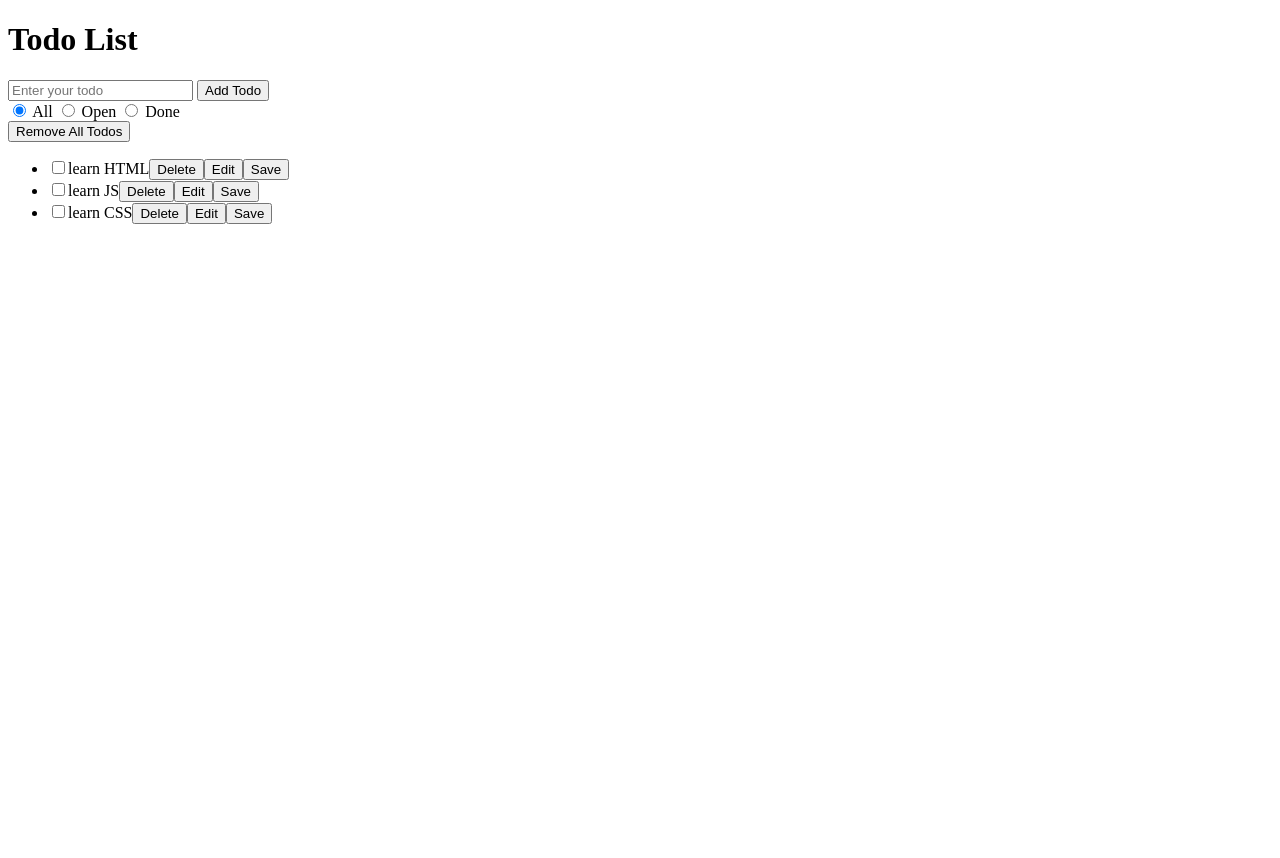
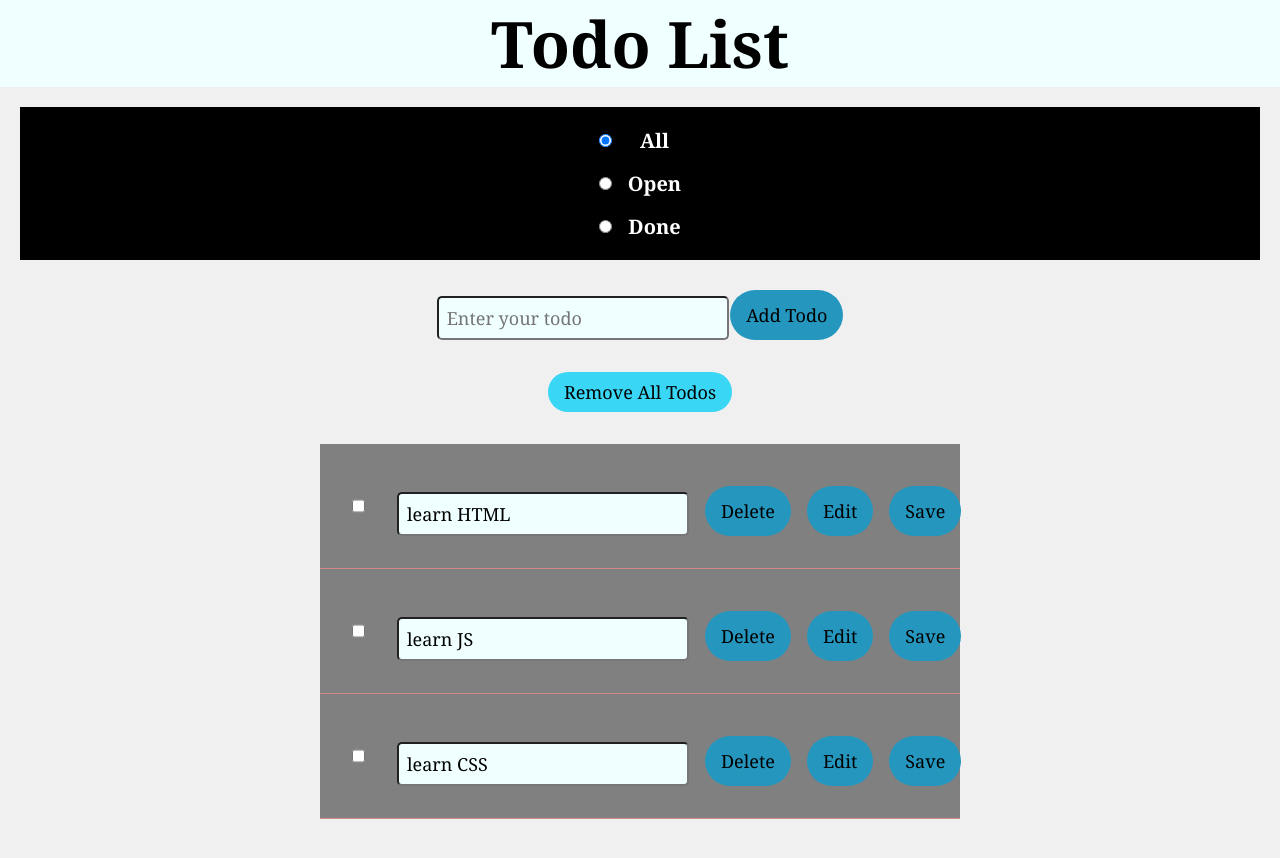
Before and after one commit to Mariana-x1/web-apps-foundation, a plain HTML site: page todoApp/index.html in a window 1280 px wide. Before the commit the page ends 800 px from the top, so only its background shows below. Drawn offline with Linux system fonts and the light colour scheme.

Commit message:
add style.css

```diff
--- a/todoApp/index.html
+++ b/todoApp/index.html
@@ -9,12 +9,8 @@
 </head>
 
 <body>
-    <h1>Todo List</h1>
-    <form id="todo-form">
-        <input type="text" id="todo-input" placeholder="Enter your todo">
-        <button onclick="addTodo()">Add Todo</button>
-    </form>
-    <div>
+    <h1 class="todoList-title ">Todo List</h1>
+    <div class="input-radiofelder">
         <input type="radio" id="all" name="filter" value="All" checked>
         <label for="all">All</label>
 
@@ -24,12 +20,17 @@
         <input type="radio" id="done" name="filter" value="Done">
         <label for="done">Done</label>
     </div>
+    <form id="todo-form">
+        <input type="text" id="todo-input" placeholder="Enter your todo">
+        <button onclick="addTodo()">Add Todo</button>
+    </form>
+
 
     <!-- Remove All Todos button -->
-    <button id="remove-all-btn">Remove All Todos</button>
+    <button class="remove-button" id="remove-all-btn">Remove All Todos</button>
 
 
-    <ul id="todo-list">
+    <ul id="todo-list" class="container">
         <!-- Todos will be dynamically added here -->
     </ul>
 
--- a/todoApp/script.js
+++ b/todoApp/script.js
@@ -22,7 +22,7 @@ function saveTodosToLocalStorage() {
 function displayTodos(filter = "All") {
   // Get the element where we'll display the todos
   const todoList = document.querySelector("#todo-list");
-
+  todoList.classList.add("todolist");
   // Clear the existing content
   todoList.innerText = "";
   //todoList.addEventListener("submit", updateTodo); ////////////////////////////**************** */
@@ -49,22 +49,28 @@ function displayTodos(filter = "All") {
     checkbox.id = "todo-" + todo.id;
     // Set the checked status based on the todo's done property
     checkbox.checked = todo.done;
-    checkbox.todoObj = todo;
+    //checkbox.todoObj = todo;
 
     //jedes Element braucht ein label mit for-Atribute (dieses zeigt auf die ID des input-Elements)
     const label = document.createElement("label");
+
     label.htmlFor = checkbox.id;
     li.append(checkbox, label);
     todoList.append(li);
 
     // Create an input field for editing the description
     const inputField = document.createElement("input");
+    inputField.classList.add("style-color-inputfield");
     inputField.type = "text";
     inputField.value = todo.description;
     inputField.setAttribute("readonly", true); // Set as readonly initially
+    if (todo.done) {
+      inputField.classList.add("done");
+    }
 
     // Create an edit button
     const editButton = document.createElement("button");
+    editButton.classList.add("editbtnstyle");
     editButton.textContent = "Edit";
     editButton.addEventListener("click", function () {
       editTodoDescription(inputField);
@@ -76,6 +82,7 @@ function displayTodos(filter = "All") {
     });
 
     const saveButton = document.createElement("button");
+    saveButton.classList.add("savebtnstyle");
     saveButton.textContent = "Save";
     saveButton.addEventListener(
       "click",
@@ -95,13 +102,16 @@ function displayTodos(filter = "All") {
         todo.done = this.checked;
         if (this.checked) {
           // Wenn die Checkbox überprüft ist, fügen Sie die Klasse 'done' hinzu, um den Text durchzustreichen
-          // li.classList.add(".done");
-          //li.style.textDecoration = "line-through";
+          // li.classList.add("done");
+          inputField.classList.add("done");
+          // li.style.textDecoration = "line-through";
         } else {
           // Wenn die Checkbox nicht überprüft ist, entfernen Sie die Klasse 'done'
           // li.classList.remove("done");
-          //li.style.textDecoration = "none";
+          inputField.classList.remove("done");
+          // li.style.textDecoration = "none";
         }
+
         displayTodos(filter); // Update the display after todo is toggled
         saveTodosToLocalStorage();
       })
@@ -123,8 +133,9 @@ function displayTodos(filter = "All") {
     });
 
     // Set the text content of the list item to the todo text
-    li.textContent = todo.description;
+    // li.textContent = todo.description;
     li.prepend(checkbox); // Prepend the checkbox to the list item
+    li.append(inputField);
     li.appendChild(deleteButton);
     li.appendChild(editButton);
     li.appendChild(saveButton);
@@ -135,6 +146,7 @@ function displayTodos(filter = "All") {
 
 // Event listener for form submission
 const todoForm = document.querySelector("#todo-form");
+todoForm.classList.add("todoformstyle");
 todoForm.addEventListener("submit", addTodo);
 
 // Function to add a new todo
@@ -142,6 +154,7 @@ function addTodo(event) {
   event.preventDefault();
   // Get the input field for the todo
   const todoInput = document.querySelector("#todo-input");
+
   // const todoForm = document.querySelector("#todo-form");
   // Get the trimmed value of the input field (trim trailing spaces)
   const todoText = todoInput.value.trim();
--- a/todoApp/style.css
+++ b/todoApp/style.css
@@ -1,3 +1,115 @@
-/* .done {
+* {
+  margin: 0;
+  padding: 0;
+  box-sizing: border-box;
+  list-style: none;
+  text-decoration: none;
+  font-family: Georgia, "Times New Roman", Times, serif;
+}
+
+body {
+  background-color: #f0f0f0;
+}
+
+.container {
+  background-color: gray;
+  margin-top: 20px;
+  border: none;
+  display: block;
+}
+
+.done {
   text-decoration: line-through;
-} */
+  border: 1px solid aqua;
+}
+
+input[type="text"] {
+  padding: 8px;
+  margin-top: 1rem;
+  background-color: azure;
+  color: black;
+  border-radius: 5px;
+  font-size: large;
+}
+
+button {
+  padding: 8px 16px;
+  margin-top: 10px;
+  background-color: #2596be;
+  color: black;
+  border: none;
+  border-radius: 60px;
+  cursor: pointer;
+  display: block;
+  justify-content: center;
+  align-items: center;
+  font-size: large;
+}
+
+button:hover {
+  color: red;
+  font-size: large;
+  background-color: black;
+}
+
+li {
+  padding: 2rem;
+  border-bottom: 1px solid #d18a8a;
+
+  display: flex;
+  gap: 1rem;
+}
+
+.input-radiofelder {
+  background-color: black;
+  color: white;
+  display: grid;
+  grid-template-columns: 0.01fr 0.01fr;
+  justify-content: center;
+  gap: 1rem;
+  text-align: center;
+  font-size: 20px;
+  font-weight: bold;
+  margin: 20px;
+  padding: 20px;
+}
+
+.todoList-title {
+  background-color: azure;
+  text-align: center;
+  font-size: 4rem;
+}
+
+.remove-button {
+  background-color: rgb(58, 214, 245);
+  font-size: large;
+
+  margin: auto;
+  margin-top: 2rem;
+}
+
+.editbtnstyle {
+  background-color: #2596be;
+  color: black;
+  font-size: large;
+}
+
+.savebtnstyle {
+  background-color: #2596be;
+  color: black;
+  font-size: large;
+}
+
+.todoformstyle {
+  display: flex;
+  position: relative;
+  justify-content: center;
+  gap: 0.1rem;
+}
+
+.todolist {
+  display: block;
+  justify-content: center;
+  margin: 20rem;
+  margin-top: 2rem;
+}
```
